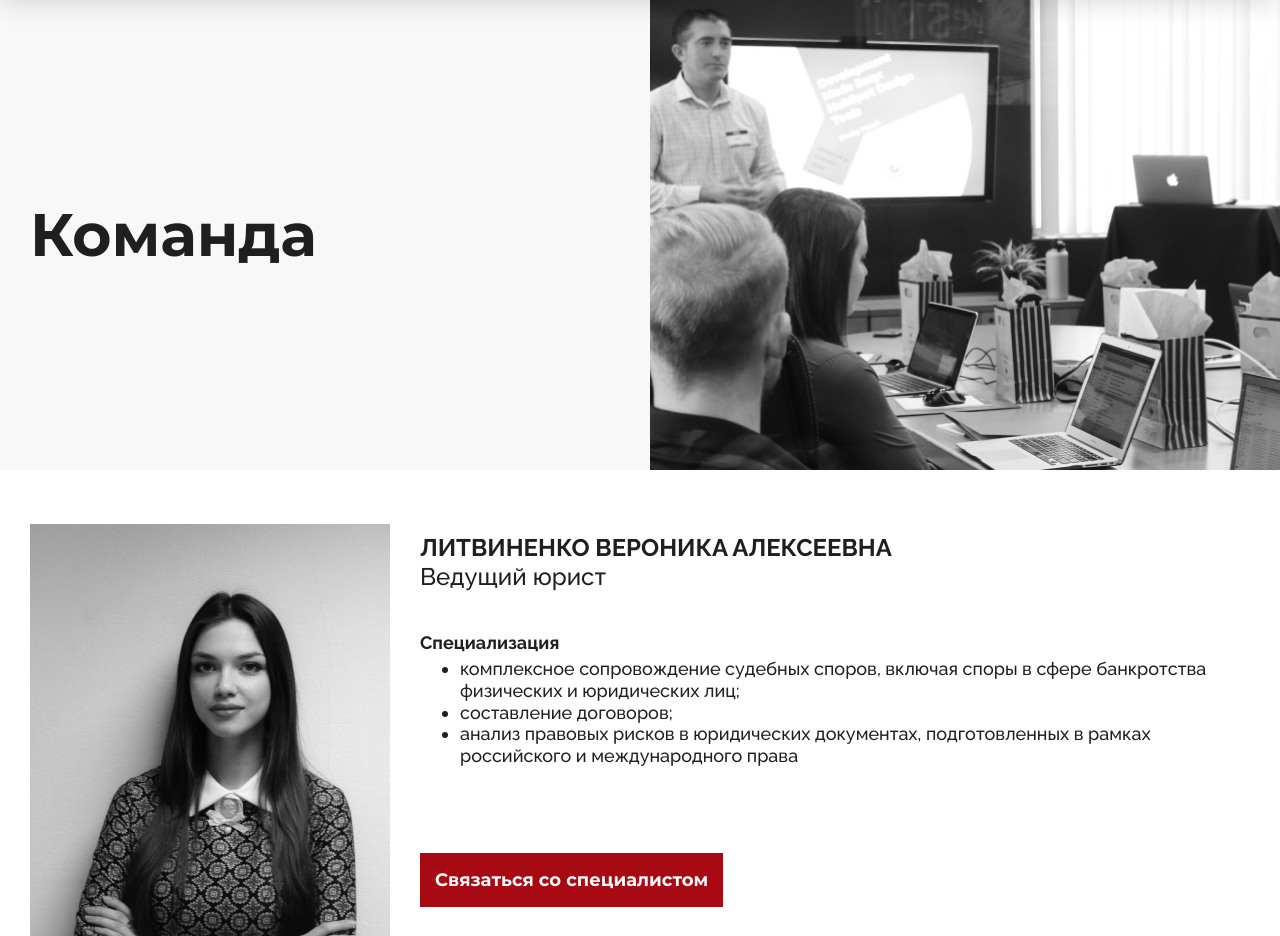
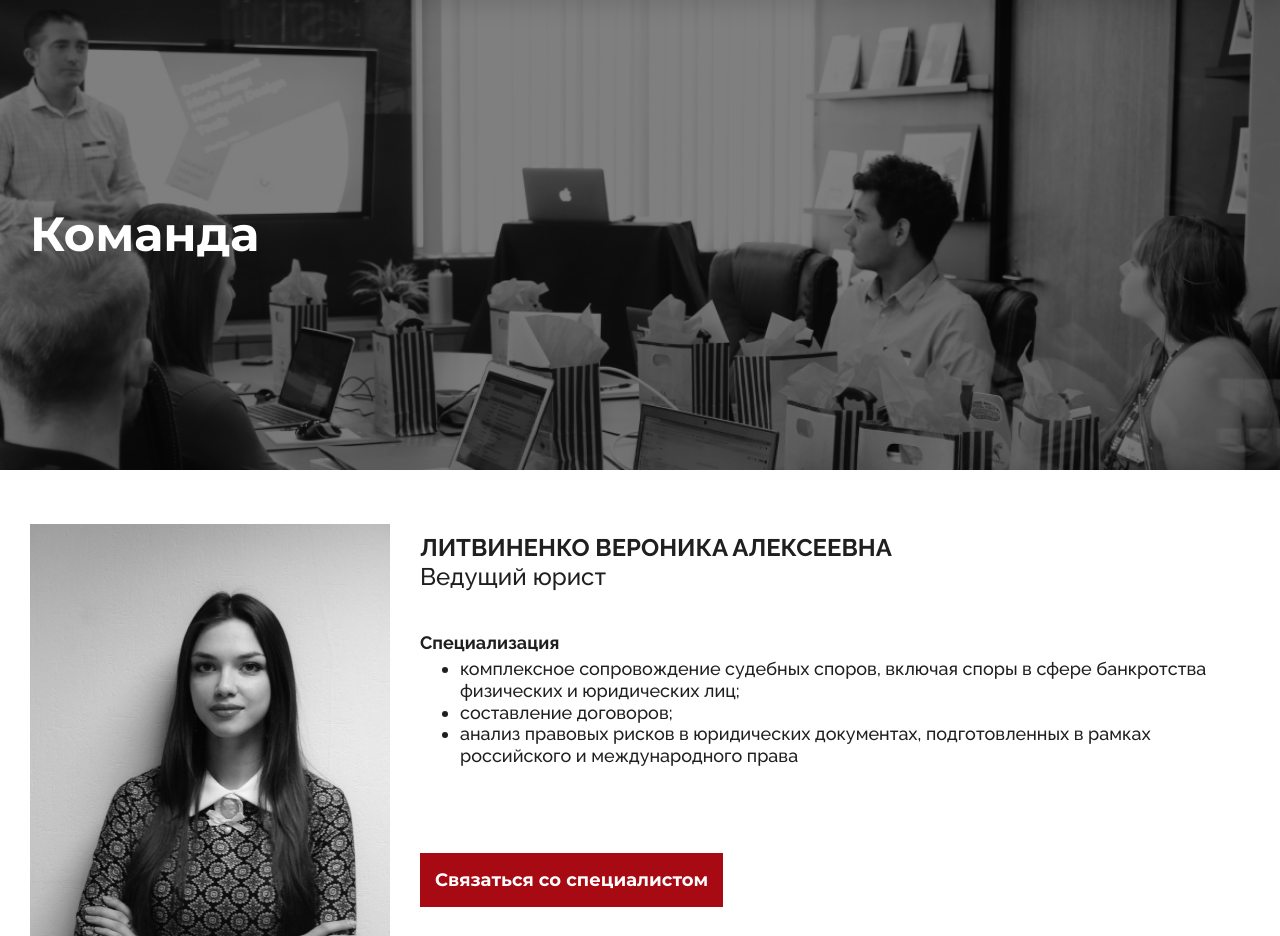
Before and after one commit to YuriyBevov/usticom, a Node project: template src/pug/team.pug in a window 1280 px wide. Shown: the part 147-1083 px from the top of the page. Run offline with Node 20 templates, Linux system fonts and the light colour scheme; the template is opened without the code that fills it, so the values that code supplies are empty; some libraries are stand-ins or nearby versions.

Commit message:
add content-page-laptop

```diff
--- a/build/assets/main.css
+++ b/build/assets/main.css
@@ -2821,11 +2821,17 @@ a {
   max-height: 470px;
   background-color: var(--page-header-bg);
 }
+@media (max-width: 1023px) {
+  .inner-page-top {
+    max-height: 360px;
+  }
+}
 .inner-page-top .lw-container-fluid {
   position: relative;
   height: 100%;
 }
 .inner-page-top__container {
+  position: relative;
   display: -ms-grid;
   display: grid;
   -ms-grid-columns: 600px auto;
@@ -2837,6 +2843,23 @@ a {
   height: 100%;
   padding-right: 0;
 }
+@media (max-width: 1719px) {
+  .inner-page-top__container {
+    -ms-grid-columns: 480px auto;
+    grid-template-columns: 480px auto;
+  }
+}
+@media (max-width: 1280px) {
+  .inner-page-top__container::after {
+    position: absolute;
+    top: 0;
+    left: 0;
+    width: 100%;
+    height: 100%;
+    content: "";
+    background-color: rgba(0, 0, 0, 0.5);
+  }
+}
 .inner-page-top__container h1 {
   font-family: var(--alt-font-family);
   font-size: 60px;
@@ -2845,17 +2868,36 @@ a {
   z-index: 1;
   position: relative;
 }
+@media (max-width: 1719px) {
+  .inner-page-top__container h1 {
+    font-size: 48px;
+  }
+}
+@media (max-width: 1280px) {
+  .inner-page-top__container h1 {
+    color: var(--white);
+  }
+}
 .inner-page-top__container img {
   height: 100%;
   margin-left: auto;
   margin-right: -100px;
   z-index: 0;
-  -o-object-position: left;
-  object-position: left;
+  -o-object-position: left top;
+  object-position: left top;
 }
 @media (max-width: 1720px) {
   .inner-page-top__container img {
     margin-right: 0;
+  }
+}
+@media (max-width: 1280px) {
+  .inner-page-top__container img {
+    position: absolute;
+    top: 0;
+    left: 0;
+    margin: 0;
+    width: 100vw;
   }
 }
 
--- a/src/styles/components/_inner-page-top.scss
+++ b/src/styles/components/_inner-page-top.scss
@@ -2,6 +2,10 @@
   height: 100vh;
   max-height: 470px;
   background-color: var(--page-header-bg);
+
+  @include m-b-laptop-down {
+    max-height: 360px;
+  }
 
   .lw-container-fluid {
     position: relative;
@@ -9,12 +13,30 @@
   }
 
   &__container {
+    position: relative;
+
     display: grid;
     grid-template-columns: 600px auto;
     grid-gap: 20px;
     align-items: center;
     height: 100%;
     padding-right: 0;
+
+    @include m-b-desktop-down {
+      grid-template-columns: 480px auto;
+    }
+
+    @include m-b-down(1280px) {
+      &::after {
+        position: absolute;
+        top: 0;
+        left: 0;
+        width: 100%;
+        height: 100%;
+        content: '';
+        background-color: rgba(0,0,0,.5);
+      }
+    }
 
     h1 {
       font-family: var(--alt-font-family);
@@ -23,6 +45,14 @@
       max-width: 450px;
       z-index: 1;
       position: relative;
+
+      @include m-b-desktop-down {
+        font-size: 48px;
+      }
+
+      @include m-b-down(1280px) {
+        color: var(--white);
+      }
     }
 
     img {
@@ -30,11 +60,19 @@
       margin-left: auto;
       margin-right: -100px;
       z-index: 0;
-      object-position: left;
+      object-position: left top;
 
       @include m-b-down(1720px) {
         margin-right: 0;
       }
+
+      @include m-b-down(1280px) {
+        position: absolute;
+        top: 0;
+        left: 0;
+        margin: 0;
+        width: 100vw;
+      }
     }
   }
 }
--- a/src/styles/sections/_content-section.scss
+++ b/src/styles/sections/_content-section.scss
@@ -47,6 +47,10 @@
         justify-content: space-between;
         padding: 17px 80px 15px;
         border-bottom: 1px solid var(--light);
+
+        @include m-b-tablet-down {
+          padding: 17px 20px 15px;
+        }
       }
     }
 
@@ -89,17 +93,23 @@
   }
 
   .button-block {
-    @extend .flex-wrap;
+    //@extend .flex-wrap;
+    display: grid;
+    grid-template-columns: repeat(2, 1fr);
+    grid-gap: 30px;
+    padding: 0 40px;
     width: 100%;
-    justify-content: space-around;
-    margin: 40px 0 20px;
+    //justify-content: space-around;
+    margin: 40px auto 20px;
+    max-width: 850px;
 
     & > * {
       width: 100%;
-      min-width: 360px;
-      max-width: 360px;
+      //min-width: 360px;
+      //max-width: 360px;
+      max-width: 100%;
       height: 60px;
-      margin: 0 10px;
+      //margin: 0 10px;
       margin-bottom: 20px;
     }
 
@@ -180,12 +190,17 @@
   display: grid;
   grid-template-columns: 200px 250px 260px;
   grid-gap: 25px;
+  justify-content: center;
 
   font-family: var(--alt-font-family);
   padding: 36px;
   min-height: 350px;
   border: 1px solid #F0F0F0;
   margin-bottom: 40px;
+
+  @include m-b-down(1280px) { // TEMP!!
+    display: none;
+  }
 
   &__section {
 
--- a/src/styles/views/_info-block.scss
+++ b/src/styles/views/_info-block.scss
@@ -8,6 +8,10 @@
   &--wide {
     display: flex;
     flex-direction: column;
+  }
+
+  @include m-b-down(1280px) {
+    grid-template-columns: 1fr;
   }
 
   &__sidebar {
@@ -27,6 +31,10 @@
       margin-bottom: 50px;
       color: var(--accent);
     }
+
+    @include m-b-down(1280px) {
+      display: none;
+    }
   }
 
   &__content {
```
Also changed, not shown: other parts of build/assets/main.css (+34 -7 lines), src/scripts/modules/__swiper.js (deleted, +0 -81 lines), src/scripts/modules/swiper.js (+2 -7 lines), 3 other files.
